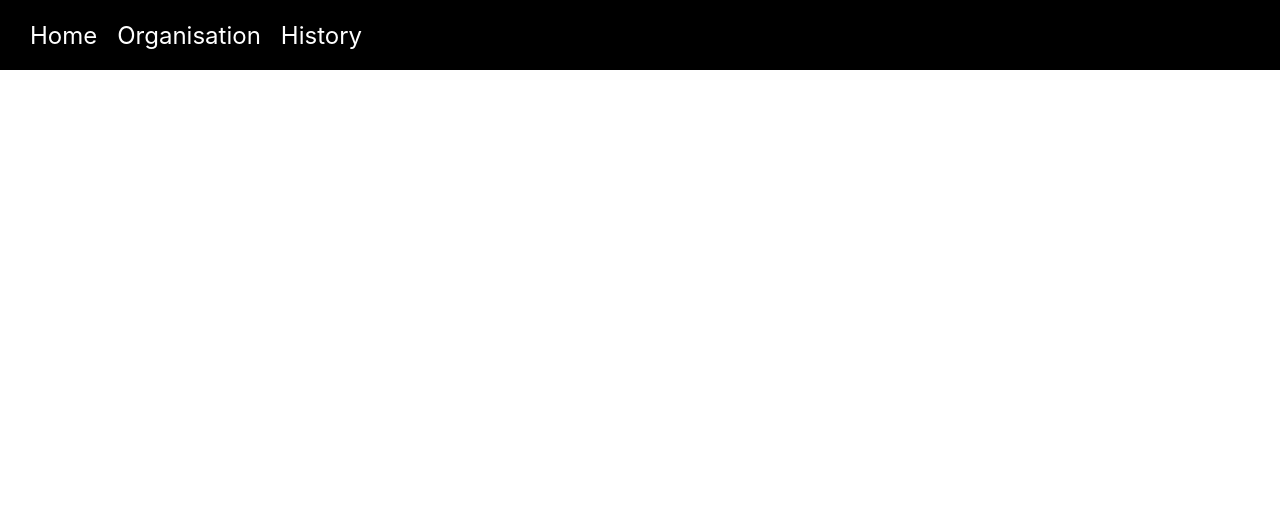
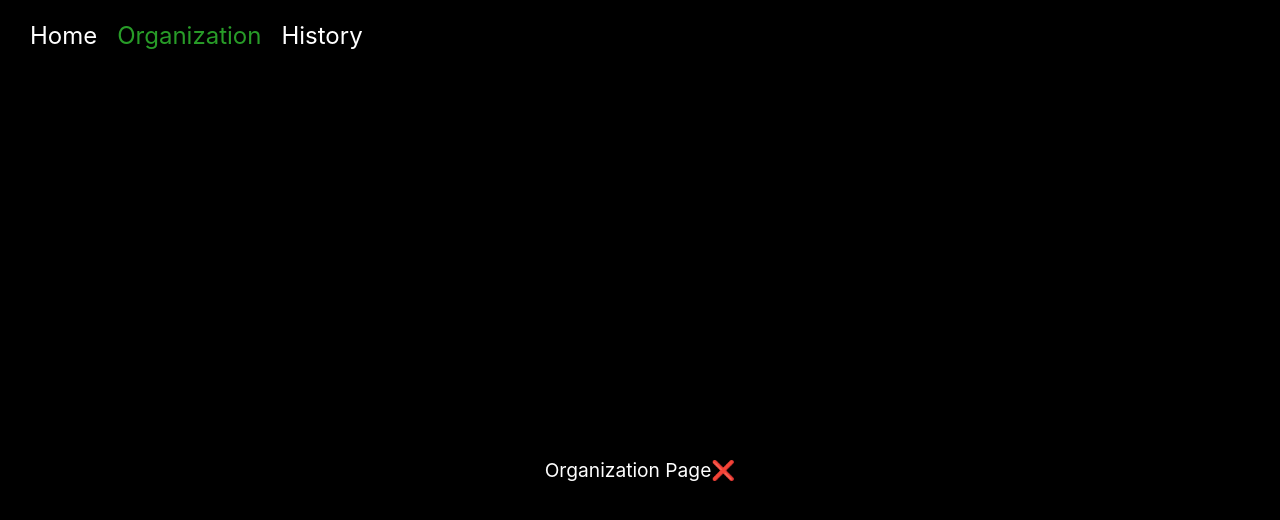
Before and after one commit to pratikvernekar/carbon-cell, a React (Create React App) app: page /organization in a window 1280 px wide. Shown: the top 520 px of the page. Built offline with nearby package versions, Linux system fonts and the light colour scheme.

Commit message:
minor changes

```diff
--- a/src/App.js
+++ b/src/App.js
@@ -14,7 +14,7 @@ const App = () => {
         <Sidebar />
         <Routes>
           <Route path="/" element={<Home />} />
-          <Route path="/organisation" element={<Organisation />} />
+          <Route path="/organization" element={<Organisation />} />
           <Route path="/history" element={<History />} />
         </Routes>
       </div>
--- a/src/components/Header/Header.js
+++ b/src/components/Header/Header.js
@@ -1,6 +1,6 @@
 import React from 'react'
 import './Header.css';
-import {  NavLink } from 'react-router-dom';
+import { NavLink } from 'react-router-dom';
 
 
 function Header() {
@@ -8,7 +8,7 @@ function Header() {
         <div className='headerContainer'>
             <NavLink to="/" className="nav-link" activeClassName="active">Home
             </NavLink>
-            <NavLink to="/organisation" className="nav-link" activeClassName="active">Organisation
+            <NavLink to="/organization" className="nav-link" activeClassName="active">Organization
             </NavLink>
             <NavLink to="/history" className="nav-link" activeClassName="active">History
             </NavLink>
--- a/src/components/Organisation/Organisation.js
+++ b/src/components/Organisation/Organisation.js
@@ -2,7 +2,7 @@ import React from 'react'
 
 function Organisation() {
   return (
-    <div className='main'>Organisation Page❌</div>
+    <div className='main'>Organization Page❌</div>
   )
 }
 
--- a/src/components/SideBar/SideBar.js
+++ b/src/components/SideBar/SideBar.js
@@ -28,9 +28,9 @@ const Sidebar = () => {
           </NavLink>
         </div>
         <div className='iconNavLinkContainer'>
-          <NavLink onClick={toggleSidebar} to="/organisation" className="nav-link" activeClassName="active">
-            <FaRegBuilding className={`homeIcon ${location.pathname === '/about' ? 'active' : ''}`} />
-            Organisation
+          <NavLink onClick={toggleSidebar} to="/organization" className="nav-link" activeClassName="active">
+            <FaRegBuilding className={`homeIcon ${location.pathname === '/organization' ? 'active' : ''}`} />
+            Organization
           </NavLink>
         </div>
         <div className='iconNavLinkContainer'>
```
